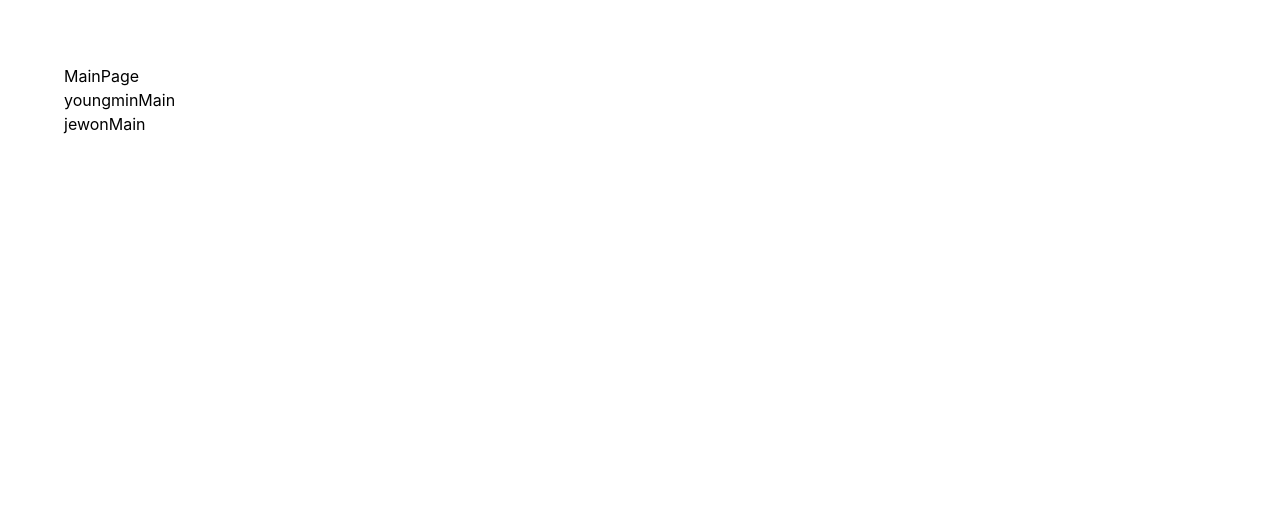
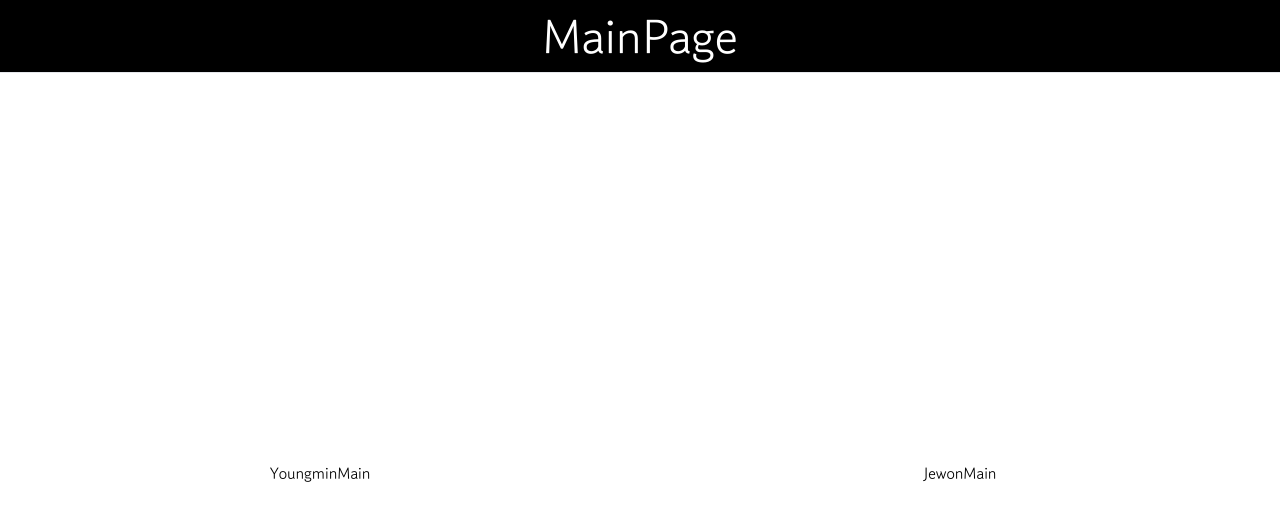
Before and after one commit to ncs01060/Text_RPG, a React (Create React App) app: page / in a window 1280 px wide. Shown: the top 520 px of the page. Built offline with nearby package versions, Linux system fonts and the light colour scheme.

Commit message:
improved main page

```diff
--- a/src/App.css
+++ b/src/App.css
@@ -1,38 +1,3 @@
-.App {
-  text-align: center;
+body {
+    font-size: 10px;
 }
-
-.App-logo {
-  height: 40vmin;
-  pointer-events: none;
-}
-
-@media (prefers-reduced-motion: no-preference) {
-  .App-logo {
-    animation: App-logo-spin infinite 20s linear;
-  }
-}
-
-.App-header {
-  background-color: #282c34;
-  min-height: 100vh;
-  display: flex;
-  flex-direction: column;
-  align-items: center;
-  justify-content: center;
-  font-size: calc(10px + 2vmin);
-  color: white;
-}
-
-.App-link {
-  color: #61dafb;
-}
-
-@keyframes App-logo-spin {
-  from {
-    transform: rotate(0deg);
-  }
-  to {
-    transform: rotate(360deg);
-  }
-}
--- a/src/App.js
+++ b/src/App.js
@@ -1,4 +1,3 @@
-import logo from "./logo.svg";
 import "./App.css";
 import { Route, Routes, BrowserRouter } from "react-router-dom";
 import Youngmin_index from "./youngmin/youngmin_index";
--- /dev/null
+++ b/src/both/main.css
@@ -0,0 +1,59 @@
+body {
+    background-color: black;
+}
+h1 {
+    margin-left: 0px;
+    font-family: Gowun Dodum;
+    font-size: 3rem;
+    text-align: center;
+    color: white;
+}
+.ymm {
+    background-color: white;
+    border-color: white;
+    font-family: Gowun Dodum;
+    font-size: 1rem;
+    width: 50%;
+    height: 100vh;
+    float: left;
+}
+
+.ymm:hover{
+    background-color: #dadce0;
+    border-color: white;
+    padding-top: 0.1rem;
+    padding-bottom: 0.1rem;
+    padding-left: 2rem;
+    padding-right: 2rem;
+    font-family: Gowun Dodum;
+    font-size: 1rem;
+    width: 50%;
+    height: 100vh;
+    float: left;
+}
+.jwm {
+    background-color: white;
+    border-color: white;
+    padding-top: 0.1rem;
+    padding-bottom: 0.1rem;
+    padding-left: 2rem;
+    padding-right: 2rem;
+    font-family: Gowun Dodum;
+    font-size: 1rem;
+    width: 50%;
+    height: 100vh;
+    float: right;
+}
+.jwm:hover {
+    background-color: #dadce0;
+    border-color: white;
+    padding-top: 0.1rem;
+    padding-bottom: 0.1rem;
+    padding-left: 2rem;
+    padding-right: 2rem;
+    font-family: Gowun Dodum;
+    font-size: 1rem;
+    width: 50%;
+    height: 100vh;
+    float: right;
+}
--- a/src/both/main.jsx
+++ b/src/both/main.jsx
@@ -1,13 +1,14 @@
 import React from "react";
 import { Link } from "react-router-dom";
+import './main.css';
 
 const main = () => {
   return (
-    <div className="p-8 m-8">
+    <div>
       <h1>MainPage</h1>
-      <Link to="/youngminMain">youngminMain</Link>
-      <br />
-      <Link to="/jewonMain">jewonMain</Link>
+      <hr></hr>
+      <button to="/youngminMain" class='ymm'>YoungminMain</button>
+      <button to="/jewonMain" class='jwm'>JewonMain</button>
     </div>
   );
 };
--- /dev/null
+++ b/src/jewon/jewon.css
@@ -0,0 +1,11 @@
+@import url('https://fonts.googleapis.com/css2?family=Gowun+Dodum&display=swap');
+
+.gowun-dodum-regular {
+    font-family: "Gowun Dodum", sans-serif;
+    font-weight: 400;
+    font-style: normal;
+  }
+h1 {
+    font-family: Gowun Dodum;
+    margin-left: 100px;
+}
--- a/src/jewon/jewon_index.jsx
+++ b/src/jewon/jewon_index.jsx
@@ -1,9 +1,9 @@
 import React from "react";
-
+import "./jewon.css";
 const jewon_index = () => {
   return (
     <div>
-      <h1>Jewon</h1>
+      <h1>테스트</h1>
     </div>
   );
 };
--- a/src/youngmin/youngmin_index.jsx
+++ b/src/youngmin/youngmin_index.jsx
@@ -6,9 +6,9 @@ const youngmin_index = () => {
       <div className="bg-green-500 p-4 m-6 rounded text-white">
         <h1 className="text-blue-900">Proj.1</h1>
         <h2>살려줘요 여기 사람이 갇혀있어요</h2>
-        <p>프로젝트를 진행하면 할수록 늙어가요</p>
+        <p>프로젝트를 진행하면 할 수록 늙어가요</p>
         <p>전 늙기 싫어요</p>
-        <p>정시를 노릴꺼에요</p>
+        <p>정시를 노릴 거에요</p>
       </div>
       <div className="bg-green-500 p-4 m-6 rounded text-white">
         <h1>Proj.2</h1>
```
Also changed, not shown: 1 other file (tests, documents, lock files or other folders).
